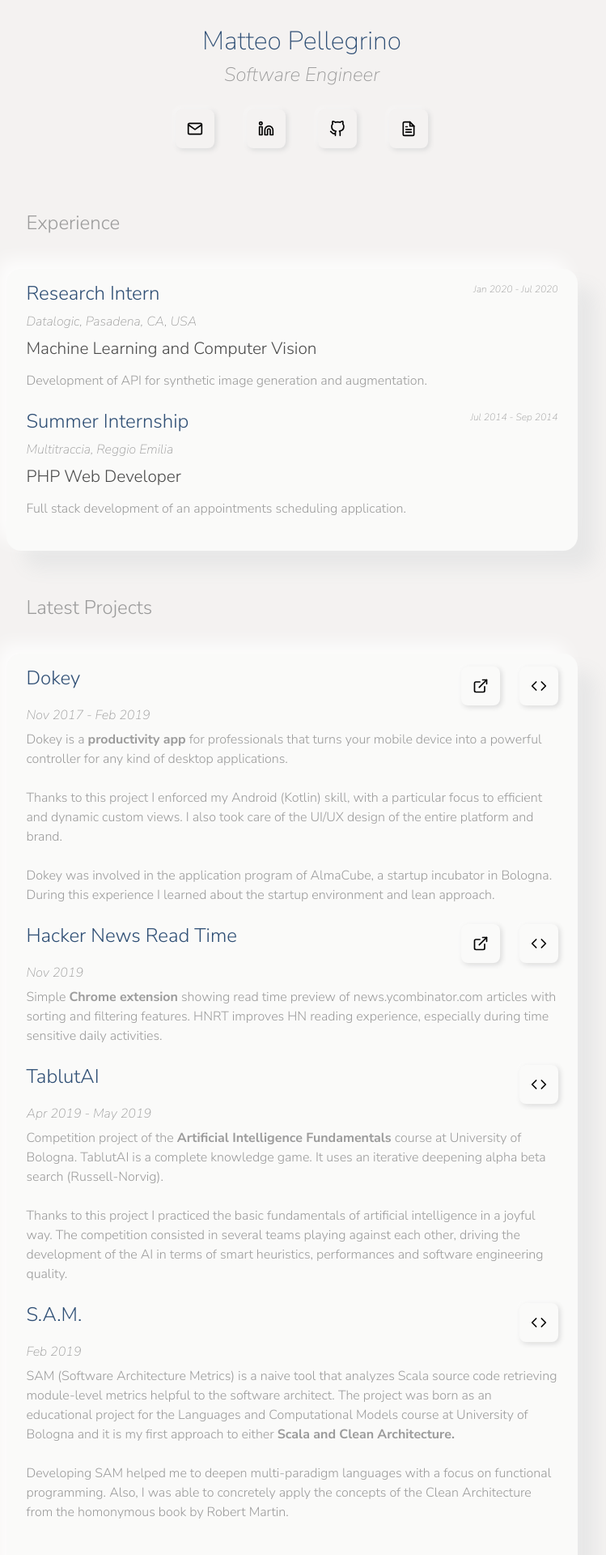
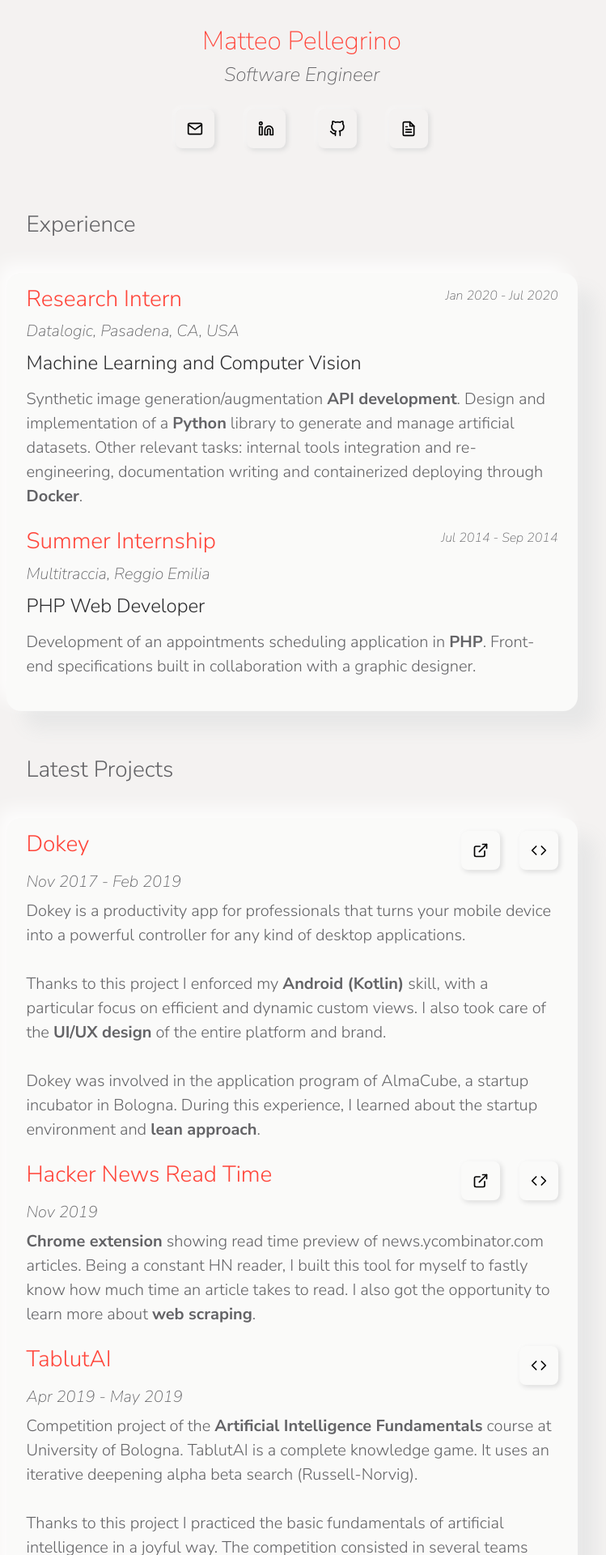
Before and after one commit to arabello/arabello.github.io, a Jekyll site: the page built from index.md, in a window 1280 px wide. Shown: the top 1920 px of the page at 81% size, without its empty margins (267-1016 px from the left). Built offline with Jekyll 4.4.1, drawn with Linux system fonts in a browser that asks for light colours; some of the changed text lies outside the part shown.

Commit message:
Update content, colors and font sizing.

```diff
--- a/_data/portfolio.yml
+++ b/_data/portfolio.yml
@@ -18,25 +18,28 @@ sections:
         date: Jan 2020 - Jul 2020
         location: Datalogic, Pasadena, CA, USA
         short: Machine Learning and Computer Vision
-        desc: Development of API for synthetic image generation and augmentation.
+        desc: 'Synthetic image generation/augmentation <b>API development</b>. Design and implementation of a
+         <b>Python</b> library to generate and manage artificial datasets. Other relevant tasks: internal tools
+         integration and re-engineering, documentation writing and containerized deploying through <b>Docker</b>.'
       - title: Summer Internship
         date: Jul 2014 - Sep 2014
         location: Multitraccia, Reggio Emilia
         short: PHP Web Developer
-        desc: Full stack development of an appointments scheduling application.
+        desc: 'Development of an appointments scheduling application in <b>PHP</b>.
+        Front-end specifications built in collaboration with a graphic designer.'
   - title: Latest Projects
     type: projects
     items:
       - title: Dokey
         date: Nov 2017 - Feb 2019
-        desc: 'Dokey is a <b>productivity app</b> for professionals that turns your mobile device into a powerful controller
+        desc: 'Dokey is a productivity app for professionals that turns your mobile device into a powerful controller
         for any kind of desktop applications.
         <br><br>
-        Thanks to this project I enforced my Android (Kotlin) skill, with a particular focus to efficient and dynamic
-        custom views. I also took care of the UI/UX design of the entire platform and brand.
+        Thanks to this project I enforced my <b>Android (Kotlin)</b> skill, with a particular focus on efficient and
+        dynamic custom views. I also took care of the <b>UI/UX design</b> of the entire platform and brand.
         <br><br>
         Dokey was involved in the application program of AlmaCube, a startup incubator in Bologna.
-        During this experience I learned about the startup environment and lean approach.'
+        During this experience, I learned about the startup environment and <b>lean approach</b>.'
         links:
           - text: Archived website
             iconurl: /assets/images/external-link.svg
@@ -46,8 +49,9 @@ sections:
             href: https://github.com/arabello/dokey-android
       - title: Hacker News Read Time
         date: Nov 2019
-        desc: 'Simple <b>Chrome extension</b> showing read time preview of news.ycombinator.com articles with sorting
-        and filtering features. HNRT improves HN reading experience, especially during time sensitive daily activities.'
+        desc: '<b>Chrome extension</b> showing read time preview of news.ycombinator.com articles.
+        Being a constant HN reader, I built this tool for myself to fastly know how much time an article takes to read.
+        I also got the opportunity to learn more about <b>web scraping</b>.'
         links:
           - text: Chrome Web Store page
             iconurl: /assets/images/external-link.svg
@@ -71,25 +75,24 @@ sections:
         date: Feb 2019
         desc: 'SAM (Software Architecture Metrics) is a naive tool that analyzes Scala source code retrieving
         module-level metrics helpful to the software architect. The project was born as an educational project for the
-        Languages and Computational Models course at University of Bologna and it is my first approach to either <b>Scala
-        and Clean Architecture.</b>
+        Languages and Computational Models course at University of Bologna and it is my first approach to either
+        <b>Scala and Clean Architecture</b>.
         <br><br>
         Developing SAM helped me to deepen multi-paradigm languages with a focus on functional programming.
         Also, I was able to concretely apply the concepts of the Clean Architecture from the homonymous book by Robert
-        Martin.
-        <br><br>'
+        Martin.'
         links:
           - text: Open source code
             iconurl: /assets/images/code.svg
             href: https://github.com/arabello/sam
       - title: Kotlin Safety Library Loader
         date: Apr 2018 - Jun 2018
-        desc: 'Bachelor degree thesis. Development of an <b>Android module</b> which allows to dynamically download libraries in
+        desc: "Bachelor's degree thesis. Development of an <b>Android module</b> which allows to dynamically download libraries in
         Kotlin/Android with digital signature checking at runtime.
         <br><br>
         The project will be used in an academic app for public transport mobility. The idea is to prevent personal user
         data spreading to third-party cloud systems, providing an alternative solution which aims to download executable
-        code to elaborate personal data on the user device only.'
+        code to elaborate personal data on the user device only."
         links:
           - text: Thesis PDF
             iconurl: /assets/images/file-text.svg
--- a/_layouts/default.html
+++ b/_layouts/default.html
@@ -38,12 +38,12 @@
 
   </head>
   <body>
-    <div class="container col-12 col-lg-8">
+    <div class="container col-11 col-lg-10 col-xl-8">
         <div class="row d-flex flex-column">
             <div class="mx-auto">
                 {% include masthead.html %}
             </div>
-            <div class="mx-auto col-12 col-md-10">
+            <div class="mx-auto col-12 col-lg-10">
                 {% for section in site.data.portfolio.sections %}
                     {% include section.html section_data=section %}
                 {% endfor %}
--- a/_sass/colors.scss
+++ b/_sass/colors.scss
@@ -1,6 +1,6 @@
-$primaryText: #4A4A4A;
-$secondaryText: #9B9B9B;
-$accentText: #2F4F75;
+$primaryText: rgb(44, 44, 46);
+$secondaryText: rgb(99, 99, 102);
+$accentText: rgb(255, 69, 58);
 
 $primaryBg: #F4F2F1;
 $secondaryBg: #FAFAF9;
--- a/_sass/section.scss
+++ b/_sass/section.scss
@@ -1,7 +1,7 @@
 .section{
 
     h3 {
-        font-size: 1.5rem;
+        font-size: 1.75rem;
         font-weight: 300;
         color: $secondaryText
     }
@@ -17,13 +17,13 @@
         margin-top: 42px;
 
         h4 {
-            font-size: 1.5rem;
+            font-size: 1.75rem;
             font-weight: 300;
             color: $accentText;
         }
 
         .floating-right{
-            font-size: 0.75rem;
+            font-size: 1rem;
             font-weight: 200;
             font-style: italic;
             color: $secondaryText;
@@ -35,7 +35,7 @@
         }
 
         .sub-title{
-            font-size: 1rem;
+            font-size: 1.25rem;
             font-weight: 200;
             font-style: italic;
             color: $secondaryText;
@@ -43,14 +43,14 @@
         }
 
         .caption{
-            font-size: 1.3rem;
+            font-size: 1.5rem;
             font-weight: 300;
             color: $primaryText;
             margin-bottom: 12px;
         }
 
         .content{
-            font-size: 1rem;
+            font-size: 1.25rem;
             color: $secondaryText;
             margin-bottom: 24px;
         }
```
